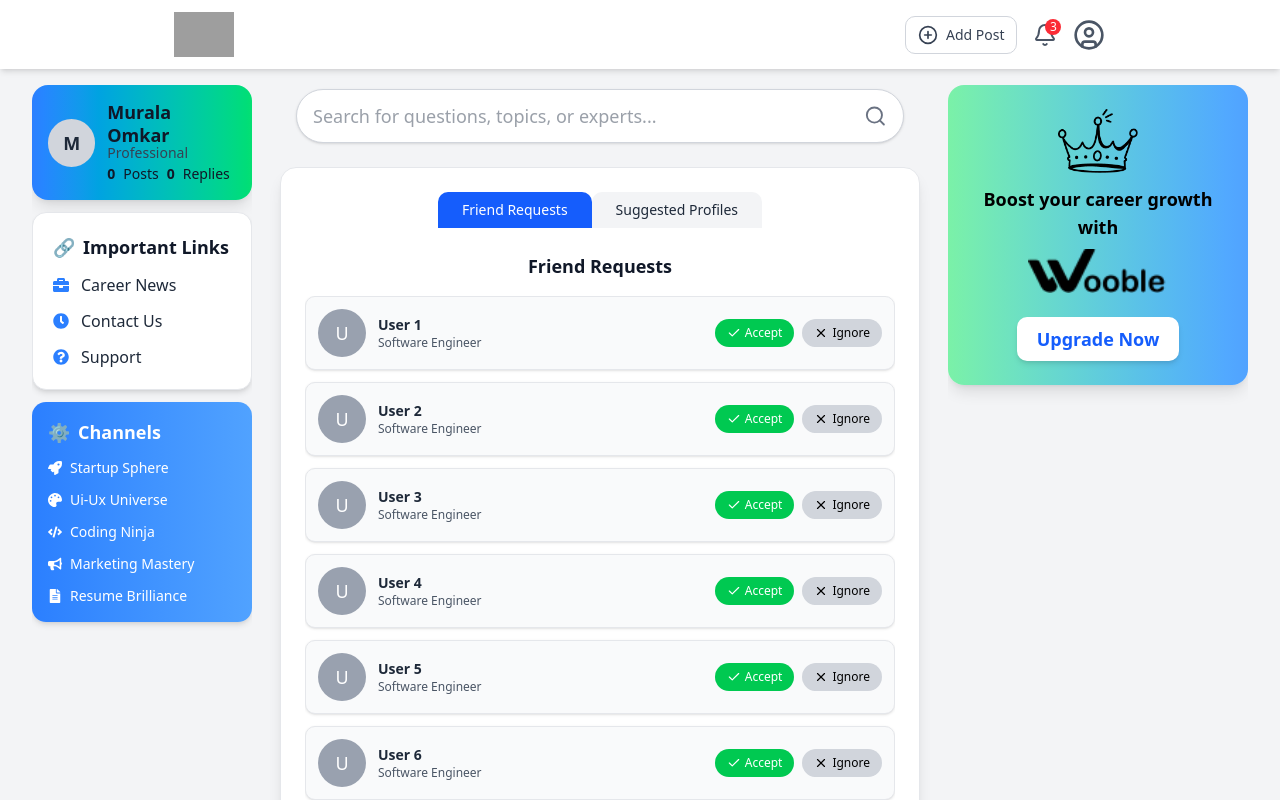
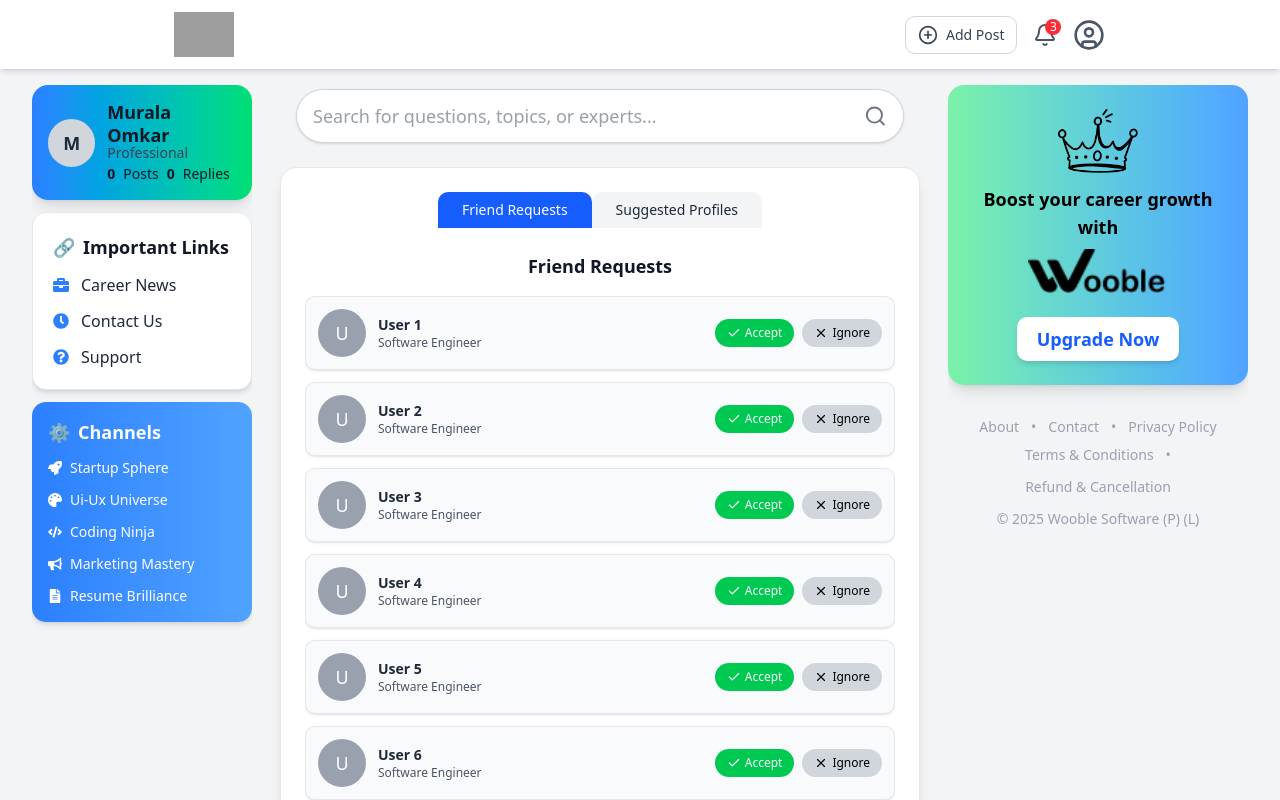
Before and after one commit to omkar169-coder/sample, a Next.js app: page /SeeMoreProfiles in a window 1280 px wide. Shown: the top 800 px of the page. Built offline with nearby package versions, Linux system fonts and the light colour scheme; grey boxes are pictures that could not be loaded.

Commit message:
check the issue

```diff
--- a/src/components/MergedPostCard.tsx
+++ b/src/components/MergedPostCard.tsx
@@ -168,7 +168,7 @@ const MergedPostCard: React.FC<MergedPostCardProps> = ({
 
         {/* Dropdown Menu */}
         {showMenu === post.question_id && (
-          <div className="absolute right-4 top-10 bg-white text-black shadow-lg rounded-lg p-2 w-36 border border-gray-200 z-10">
+          <div className="absolute right-4 top-10 mt-2 bg-white text-black shadow-lg rounded-lg p-2 w-36 border border-gray-200 z-10">
             <button
               onClick={handleCopyLink}
               className="flex items-center gap-2 h-10 w-full p-2 rounded-lg hover:bg-gray-100"
@@ -231,10 +231,6 @@ const MergedPostCard: React.FC<MergedPostCardProps> = ({
       />
     </div>
 )}
-
-
-
-
         {/* Post Actions */}
         <div className="flex gap-2 mt-3 text-gray-600 text-sm">
           <LikeButton
@@ -250,6 +246,7 @@ const MergedPostCard: React.FC<MergedPostCardProps> = ({
           <ReplyButton questionId={post.question_id} userId={USER_ID} />
         </div>
       </div>
+
     </>
   );
 };
--- a/src/components/ReplyButton.tsx
+++ b/src/components/ReplyButton.tsx
@@ -1,22 +1,20 @@
-import { useEffect, useState } from "react";
-import ReplySection from "./ReplySection";
+import { useState, useEffect } from "react";
+import ReplySection from "@/components/ReplySection";
 
 interface ReplyButtonProps {
   questionId: number;
   userId: number;
   onClick?: () => void;
   className?: string;
-  children?: React.ReactNode; // ✅ Add this line
+  children?: React.ReactNode;
 }
 
-
-const ReplyButton: React.FC<ReplyButtonProps> = ({ questionId, userId }) => {
+const ReplyButton: React.FC<ReplyButtonProps> = ({ questionId, userId, onClick }) => {
   const [replyCount, setReplyCount] = useState<number>(0);
   const [showReplies, setShowReplies] = useState<boolean>(false);
   const [replies, setReplies] = useState<any[]>([]);
   const [loading, setLoading] = useState<boolean>(false);
   const [error, setError] = useState<string>("");
-
 
   const fetchReplies = async () => {
     setLoading(true);
@@ -31,11 +29,11 @@ const ReplyButton: React.FC<ReplyButtonProps> = ({ questionId, userId }) => {
 
       if (data.success) {
         const repliesData = Array.isArray(data.data) ? data.data : [];
+        setReplies(repliesData);
         setReplyCount(repliesData.length);
-        setReplies(repliesData);
       } else if (data.message === "No answers found") {
+        setReplies([]);
         setReplyCount(0);
-        setReplies([]);
       } else {
         setError("Failed to fetch replies. Please try again.");
       }
@@ -46,8 +44,22 @@ const ReplyButton: React.FC<ReplyButtonProps> = ({ questionId, userId }) => {
     }
   };
 
+  const fetchReplyCount = async () => {
+    try {
+      const response = await fetch(
+        `https://wooble.io/feed/discussion_api/fetch_replies.php?question_id=${questionId}`
+      );
+      const data = await response.json();
+      if (data.success && Array.isArray(data.data)) {
+        setReplyCount(data.data.length);
+      }
+    } catch (error) {
+      console.error("Failed to fetch reply count:", error);
+    }
+  };
+
   useEffect(() => {
-    fetchReplies();
+    fetchReplyCount();
   }, [questionId]);
 
   const handleToggleReplies = () => {
@@ -55,6 +67,7 @@ const ReplyButton: React.FC<ReplyButtonProps> = ({ questionId, userId }) => {
       fetchReplies();
     }
     setShowReplies((prev) => !prev);
+    if (onClick) onClick();
   };
 
   const handleNewReply = (newReply: any) => {
@@ -74,7 +87,6 @@ const ReplyButton: React.FC<ReplyButtonProps> = ({ questionId, userId }) => {
       {showReplies && (
         <ReplySection
           questionId={questionId}
-
           onReply={handleNewReply}
           userId={userId}
         />
--- a/src/components/ReplySection.tsx
+++ b/src/components/ReplySection.tsx
@@ -36,7 +36,6 @@ const ReplySection: React.FC<ReplySectionProps> = ({ questionId, userId, onReply
   const [allReplies, setAllReplies] = useState<Reply[]>([]);
   const [showAll, setShowAll] = useState(false);
   const [loadingReplies, setLoadingReplies] = useState(false);
-  const [showReplySection, setShowReplySection] = useState(false);
   const [expandedReplies, setExpandedReplies] = useState<number[]>([]);
   const editorRef = useRef<HTMLDivElement>(null);
   const [isEditorEmpty, setIsEditorEmpty] = useState(true);
@@ -45,8 +44,6 @@ const ReplySection: React.FC<ReplySectionProps> = ({ questionId, userId, onReply
   const visibleReplies = showAll ? allReplies : allReplies.slice(0, 2);
 
   useEffect(() => {
-    if (!showReplySection) return;
-
     const fetchReplies = async () => {
       setLoadingReplies(true);
       try {
@@ -64,7 +61,7 @@ const ReplySection: React.FC<ReplySectionProps> = ({ questionId, userId, onReply
     };
 
     fetchReplies();
-  }, [questionId, showReplySection]);
+  }, [questionId]);
 
   const handleInput = () => {
     const text = editorRef.current?.innerText || "";
@@ -118,15 +115,6 @@ const ReplySection: React.FC<ReplySectionProps> = ({ questionId, userId, onReply
 
   return (
     <div className="mt-4 space-y-4 max-w-3xl">
-      {!showReplySection ? (
-        <button
-          onClick={() => setShowReplySection(true)}
-          className="text-sm text-blue-500 hover:underline"
-        >
-          View replies
-        </button>
-      ) : (
-        <>
       {/* Reply Composer */}
       <div className="relative w-full">
         <div
@@ -166,7 +154,7 @@ const ReplySection: React.FC<ReplySectionProps> = ({ questionId, userId, onReply
               key={reply.answer_id}
               className="flex items-start gap-4 p-4 border border-gray-200 bg-white rounded-xl shadow-sm"
             >
-                  <div className="w-10 h-10 rounded-full overflow-hidden bg-gray-200 flex-shrink-0">
+              <div className="w-12 h-12 rounded-full overflow-hidden bg-gray-200 flex-shrink-0">
                 {reply.user_avatar && (
                   <img
                     src={`https://wooble.io/uploads/profile_pictures/${reply.user_avatar}`}
@@ -206,15 +194,14 @@ const ReplySection: React.FC<ReplySectionProps> = ({ questionId, userId, onReply
                     questionId={reply.answer_id}
                     userId={userId}
                     initialLikes={reply.like_count}
-                      initiallyLiked={false} // Set to true if you can determine if this user liked the reply
-                      isReply // Optional prop if you're handling replies differently inside LikeButton
+                    initiallyLiked={false}
+                    isReply
                   />
                   <ReplyButton
                     questionId={reply.answer_id}
                     userId={userId}
                   />
                 </div>
-
               </div>
             </div>
           );
@@ -230,8 +217,6 @@ const ReplySection: React.FC<ReplySectionProps> = ({ questionId, userId, onReply
           See more replies
         </button>
       )}
-        </>
-      )}
     </div>
   );
 };
--- a/src/components/UpgradeCard.tsx
+++ b/src/components/UpgradeCard.tsx
@@ -2,6 +2,7 @@
 
 import React, { useEffect, useState } from "react";
 import Image from "next/image";
+import FooterLinks from "@/components/footerlinks";
 
 const UpgradeCard = () => {
   const [offsetY, setOffsetY] = useState(0);
@@ -16,13 +17,8 @@ const UpgradeCard = () => {
   }, []);
 
   return (
-    <div className="z-10 sticky top-0 bg-gradient-to-r from-green-300 to-blue-400 rounded-2xl p-6 shadow-lg w-full max-w-sm  text-center mb-6"
-    //border border-6
-      style={{
-        //transform: `translateY(${offsetY}px)`,
-       // transition: "transform 0.1s ease-out",
-      }}
-    >
+    <>
+      <div className="z-10 sticky top-0 bg-gradient-to-r from-green-300 to-blue-400 rounded-2xl p-6 shadow-lg w-full max-w-sm text-center mb-6">
         <div className="flex flex-col items-center">
           <Image
             src="/crown.png"
@@ -51,6 +47,9 @@ const UpgradeCard = () => {
           </button>
         </div>
       </div>
+
+      <FooterLinks />
+    </>
   );
 };
 
--- /dev/null
+++ b/src/components/footerlinks.tsx
@@ -0,0 +1,28 @@
+"use client";
+
+import React from "react";
+
+const FooterLinks = () => {
+    return (
+        <div className="text-center text-gray-400 text-sm mt-2 space-y-2 px-4">
+
+          <div className="flex justify-center flex-wrap gap-3">
+            <a href="#" className="hover:text-gray-600 transition">About</a>
+            <span>•</span>
+            <a href="#" className="hover:text-gray-600 transition">Contact</a>
+            <span>•</span>
+            <a href="#" className="hover:text-gray-600 transition">Privacy Policy</a>
+          </div>
+
+          <div className="flex justify-center flex-wrap gap-3">
+            <a href="#" className="hover:text-gray-600 transition">Terms & Conditions</a>
+            <span>•</span>
+            <a href="#" className="hover:text-gray-600 transition">Refund & Cancellation</a>
+          </div>
+
+          <div className="pt-1">© 2025 Wooble Software (P) (L)</div>
+        </div>
+      );
+    };
+
+export default FooterLinks;
```
Also changed, not shown: src/components/FullCardView.tsx (+0 -511 lines). Lines whose indentation alone changed are shown as unchanged.
